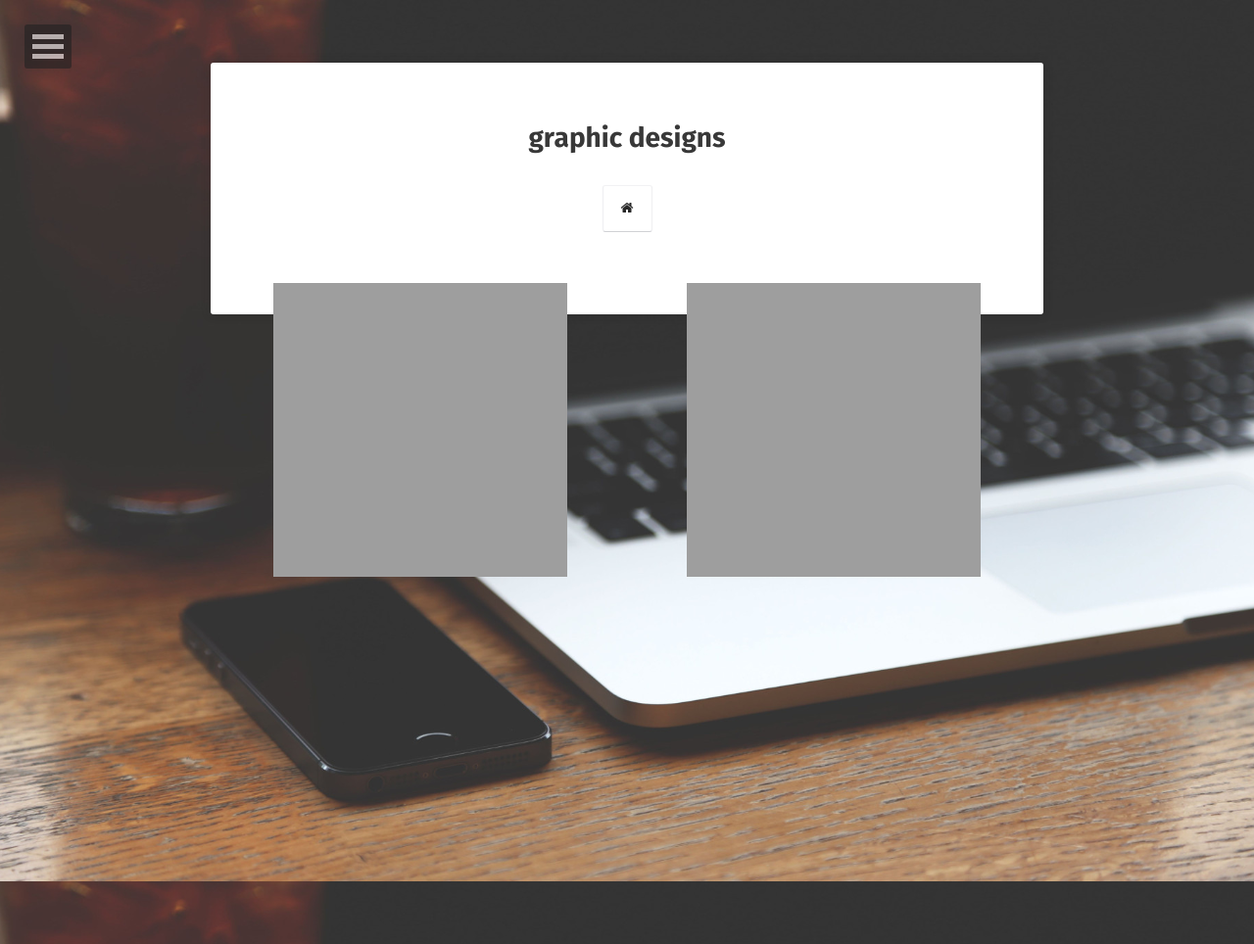
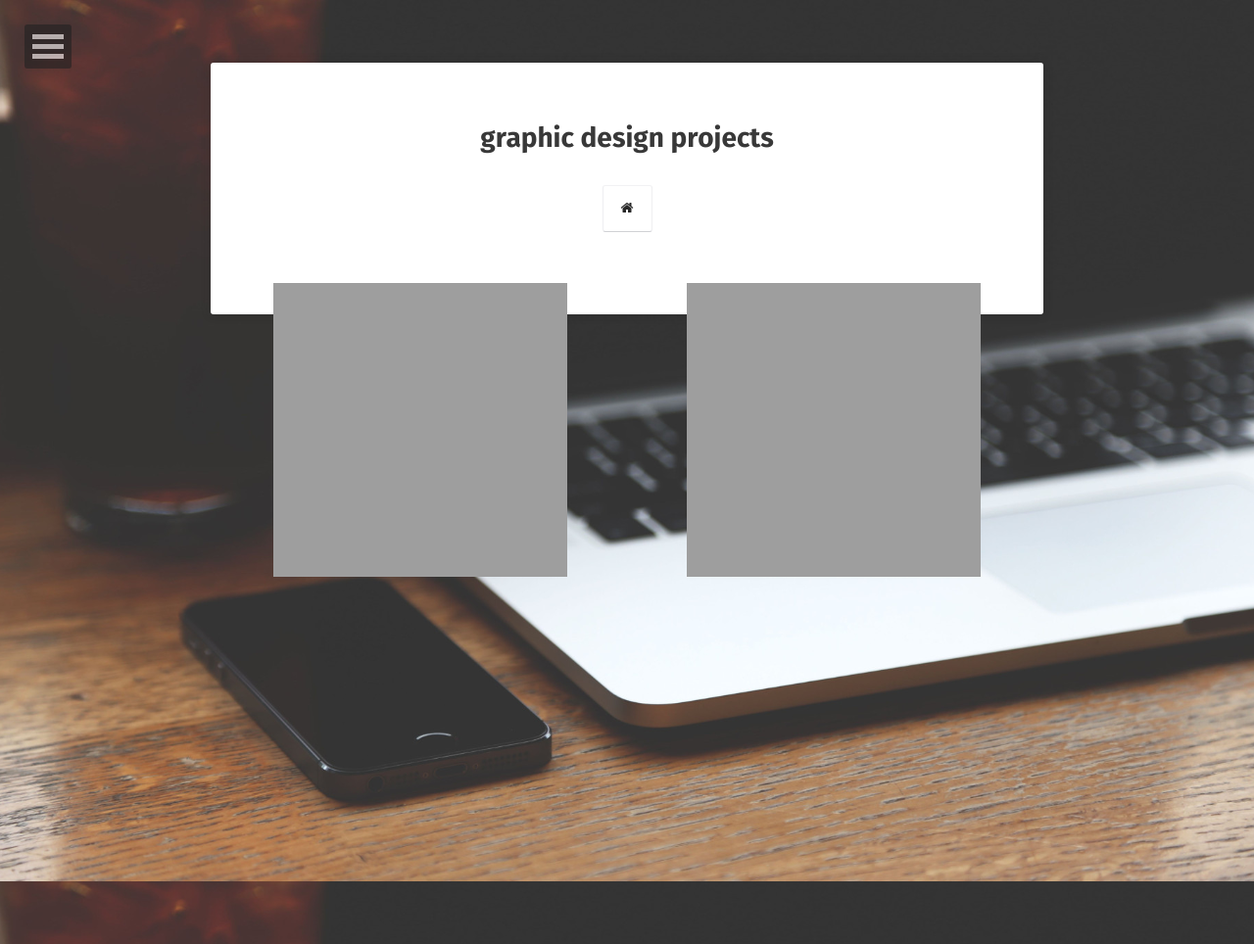
Before and after one commit to sp37344/sp37344.github.io, a Jekyll site: the page built from projects/index.md, in a window 1280 px wide. Shown: the whole page at 98% size. Built offline with Jekyll 4.4.1, drawn with Linux system fonts in a browser that asks for light colours; some web fonts are replaced.

Commit message:
website changes

```diff
--- a/projects/index.md
+++ b/projects/index.md
@@ -1,6 +1,6 @@
 ---
 layout: project
-title: graphic designs
-excerpt: "graphic designs"
+title: graphic design projects
+excerpt: "graphic design projects"
 comments: false
 ---
```
